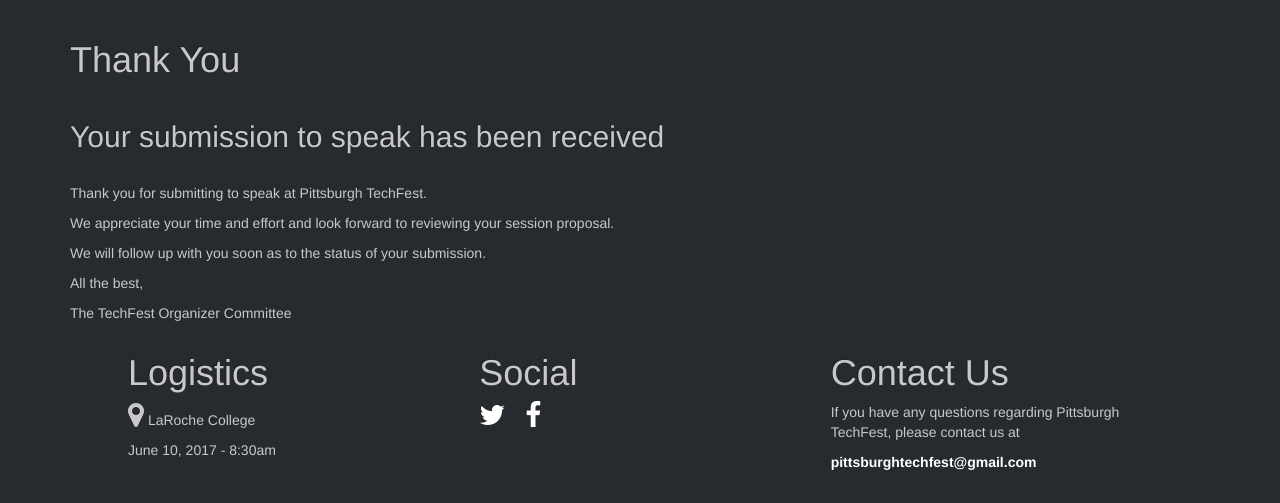
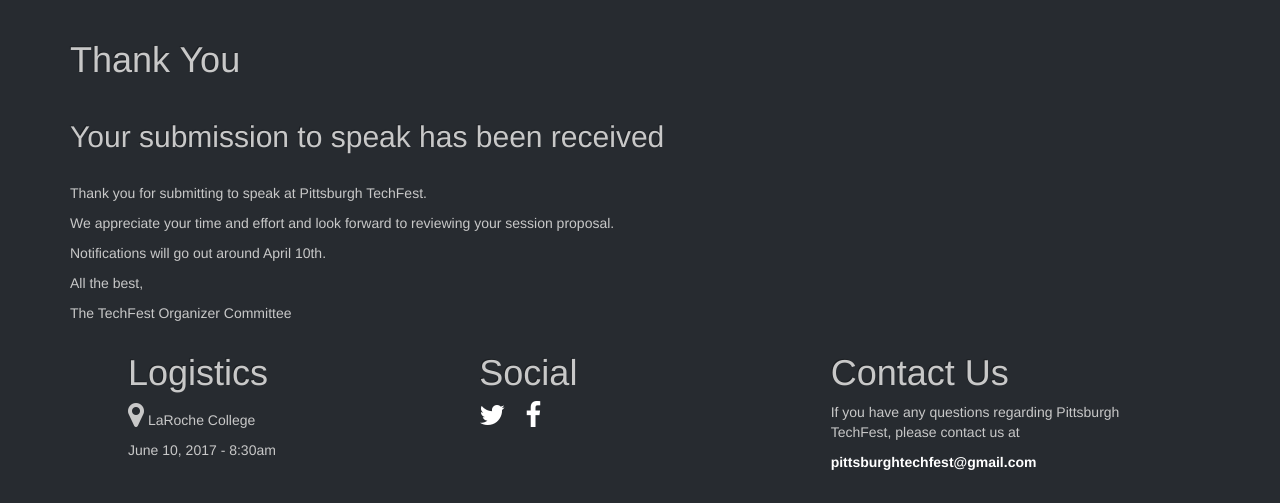
Before and after one commit to PghTechFest/pypghtechfest, a Python web app: template app/templates/thanksforsubmitting.html in a window 1280 px wide. Shown: the part 52-555 px from the top of the page. Run offline with Jinja, Linux system fonts and the light colour scheme; the template is opened without the code that fills it, so the values that code supplies are empty.

Commit message:
Let people know what is going on

```diff
--- a/app/templates/thanksforsubmitting.html
+++ b/app/templates/thanksforsubmitting.html
@@ -14,7 +14,7 @@
                     <br/>
             <p>Thank you for submitting to speak at Pittsburgh TechFest.</p>
                     <p>We appreciate your time and effort and look forward to reviewing your session proposal.</p>
-                    <p>We will follow up with you soon as to the status of your submission.</p>
+                    <p>Notifications will go out around April 10th.</p>
                     <p>All the best,</p>
                     <p>The TechFest Organizer Committee</p>
         </div>
```
